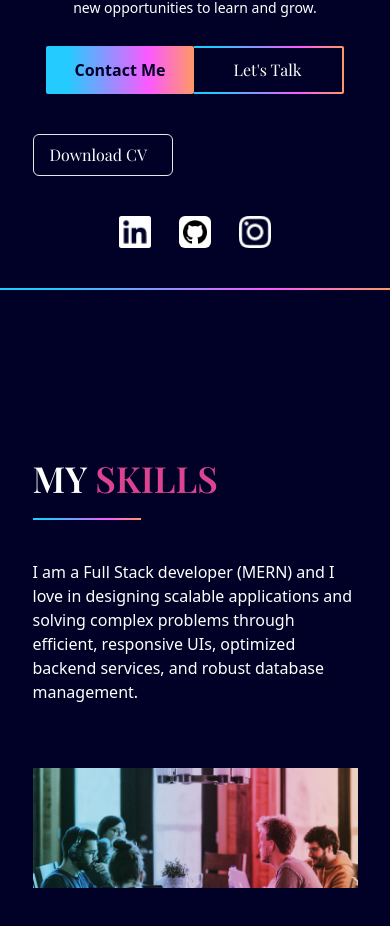
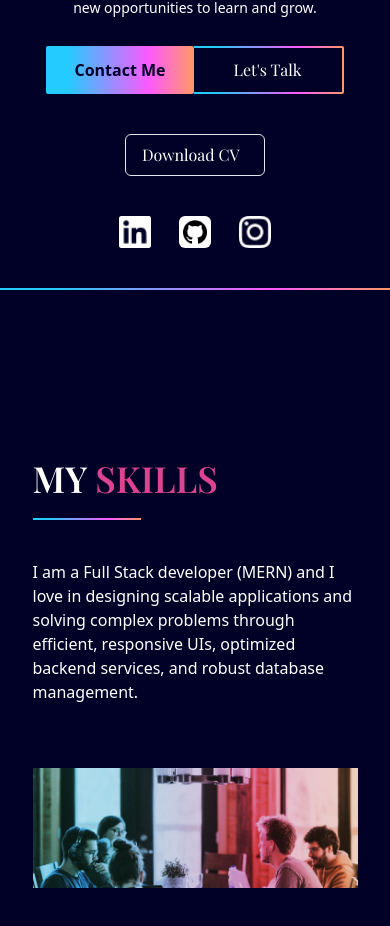
Before and after one commit to NithinPrathapan/Nithin-Prathapan-Personal-Portfolio, a React (Vite) app: page / in a window 390 px wide. Shown: the part 900-1826 px from the top of the page. Built offline with nearby package versions, Linux system fonts and the light colour scheme; a web font is replaced by a local one.

Commit message:
fix styles

```diff
--- a/src/components/Landing.jsx
+++ b/src/components/Landing.jsx
@@ -114,7 +114,7 @@ const Landing = ({ setSelectedpage }) => {
           }}
         >
           <AnchorLink href="#contacts" className="">
-            <div className="bg-deep_blue w-[140px] py-2 rounded-md px-4 border hover:text-red transition duration-500 hover:border-red  font-playfair my-10">
+            <div className="bg-deep_blue w-[140px] py-2 rounded-md px-4 border mx-auto hover:text-red transition duration-500 hover:border-red md:mx-0 font-playfair my-10">
               Download CV
             </div>
           </AnchorLink>
```
